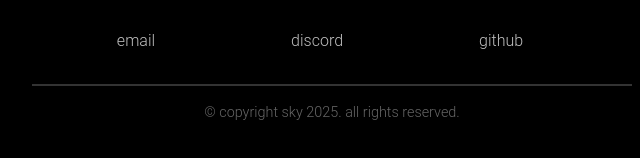
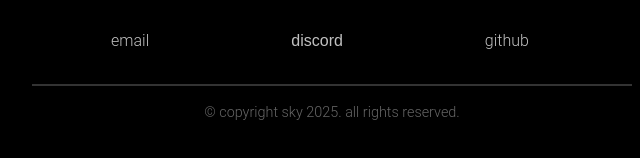
Before and after one commit to b1tcodes/my-portfolio, a plain HTML site: page talk.html in a window 1280 px wide. Shown: the part 262-420 px from the top of the page, 308-948 px from the left. Drawn offline with Linux system fonts and the light colour scheme.

Commit message:
Add button styling for Discord link in talk.html

```diff
--- a/talk.html
+++ b/talk.html
@@ -100,6 +100,14 @@
     opacity: 1;
   }
 
+  .dc {
+    background-color: black;
+    color: #c0c0c0;
+    border: none;
+    font-size: 1rem;
+    cursor: pointer;
+  }
+
   @media screen and (max-width: 525px) {
      .socials {
       display: flex;
@@ -128,7 +136,7 @@
 
     <div class="socials">
       <p><a href="mailto:skymarasini44@gmail.com">email</a></p>
-      <p><a onclick="copyText('dcb1t')">discord</a></p>
+      <p><a onclick="copyText('dcb1t')"><button class="dc">discord</button></a></p>
       <p><a href="https://github.com/b1tcodes" target="_blank" rel="noopener noreferrer">github</a></p>
     </div>
 
```
Lines whose indentation alone changed are shown as unchanged.
